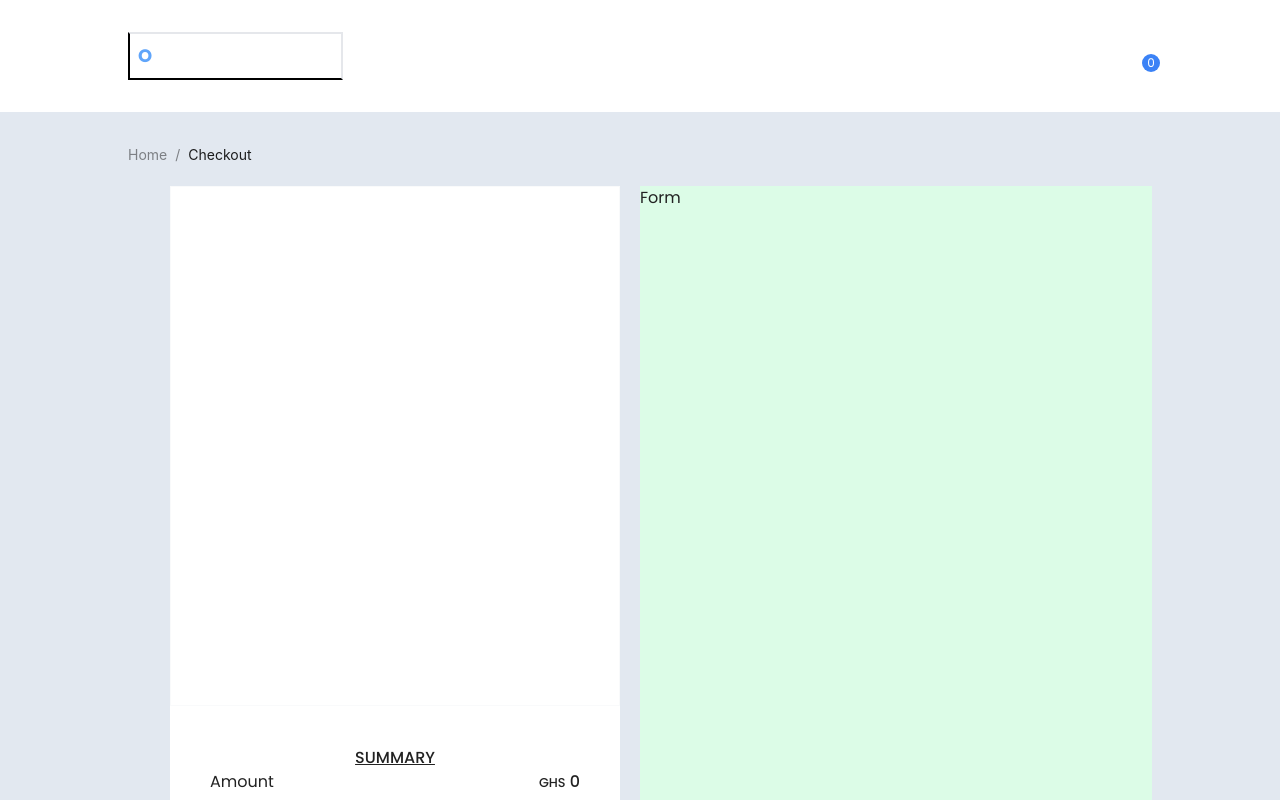
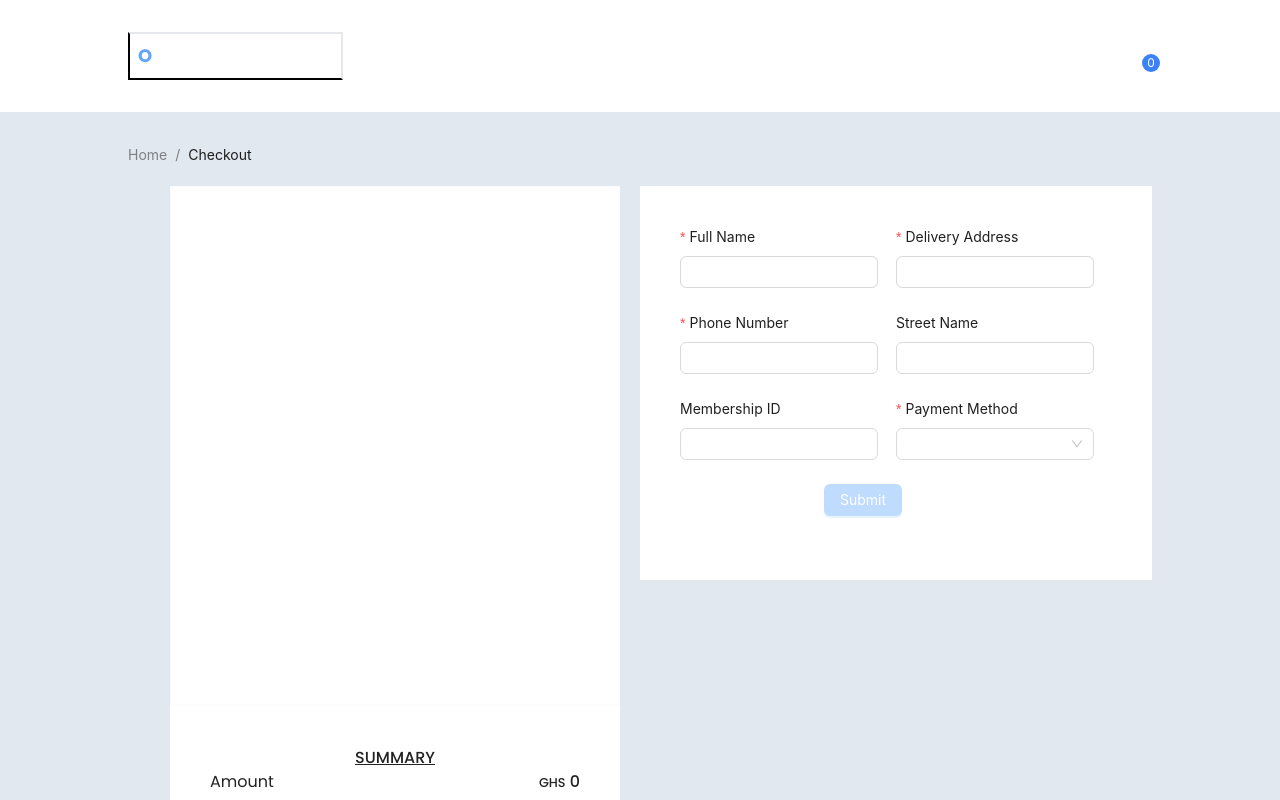
Before and after one commit to ahiekpordavid/ohema, a React (Create React App) app: page /checkout in a window 1280 px wide. Shown: the top 800 px of the page. Built offline with nearby package versions, Linux system fonts and the light colour scheme.

Commit message:
checkout form

```diff
--- a/src/pages/Checkout.js
+++ b/src/pages/Checkout.js
@@ -2,12 +2,15 @@ import React, { useContext } from "react";
 import { CartContext } from "../contexts/CartContext";
 import CheckoutList from "../components/CheckoutList";
 import { SidebarContext } from "../contexts/SidebarContext";
-import { Breadcrumb } from "antd";
+import { Breadcrumb, Col, Row, Select } from "antd";
 import { Link } from "react-router-dom";
+import { Button, Checkbox, Form, Input } from "antd";
 
 const Checkout = () => {
   const { cart, total, itemNumber } = useContext(CartContext);
   const { handleClose } = useContext(SidebarContext);
+  const { Option } = Select;
+
   return (
     <div className="bg-slate-200 h-full pt-[80px]" onClick={handleClose}>
       <div className="container mx-auto  py-16">
@@ -31,25 +34,133 @@ const Checkout = () => {
             </div>
             <div className="mr-5 py-10 w-[450px] px-10 bg-white">
               <div className="flex justify-center">
-                <p className="text-md uppercase  font-medium underline">Summary</p>
+                <p className="text-md uppercase  font-medium underline">
+                  Summary
+                </p>
               </div>
               <div className="flex justify-between mb-2">
                 <h2>Amount</h2>
-                <p className="font-medium"><small>GHS</small> {total}</p>
+                <p className="font-medium">
+                  <small>GHS</small> {total}
+                </p>
               </div>
               <div className="flex justify-between mb-4">
                 <h2>Discount</h2>
-                <p className="font-medium"><small>GHS</small>  0</p>
+                <p className="font-medium">
+                  <small>GHS</small> 0
+                </p>
               </div>
               <div className="flex justify-between mb-4">
                 <h2 className="font-bold text-xl">Total</h2>
-                <p className="font-semibold text-xl text-green-600"><small>GHS</small> {total - 0}</p>
+                <p className="font-semibold text-xl text-green-600">
+                  <small>GHS</small> {total - 0}
+                </p>
               </div>
             </div>
           </div>
 
-          <div style={{ flex: "1" }} className="bg-green-100">
-            Form
+          <div style={{ flex: "1" }} className="">
+            <div className="bg-white max-w-[590px] p-10">
+              <Form
+                name="basic"
+                layout="vertical"
+                onFinish={""}
+                onFinishFailed={""}
+                autoComplete="off"
+              >
+                <Row>
+                  <Col span={11}>
+                    <Form.Item
+                      label="Full Name"
+                      name="fullname"
+                      rules={[
+                        {
+                          required: true,
+                          message: "Please input your full name!",
+                        },
+                      ]}
+                    >
+                      <Input />
+                    </Form.Item>
+
+                    <Form.Item
+                      label="Phone Number"
+                      name="phoneNumber"
+                      rules={[
+                        {
+                          required: true,
+                          message: "Please input your phone number!",
+                        },
+                      ]}
+                    >
+                      <Input />
+                    </Form.Item>
+
+                    <Form.Item label="Membership ID" name="membership">
+                      <Input />
+                    </Form.Item>
+                  </Col>
+                  <Col span={1}></Col>
+
+                  <Col span={11}>
+                    <Form.Item
+                      label="Delivery Address"
+                      name="address1"
+                      rules={[
+                        {
+                          required: true,
+                          message: "Please input your full name!",
+                        },
+                      ]}
+                    >
+                      <Input />
+                    </Form.Item>
+
+                    <Form.Item name="address2" label="Street Name">
+                      <Input />
+                    </Form.Item>
+
+                    <Form.Item
+                      label="Payment Method"
+                      name="paymentMethod"
+                      style={{ marginBottom: "5px" }}
+                      rules={[
+                        {
+                          required: true,
+                          message: "Please select a integration type",
+                        },
+                        {
+                          type: "string",
+                        },
+                      ]}
+                    >
+                      <Select >
+                        <Option value="WALLETSERVICES" style={{ padding: 9 }}>
+                          Cash
+                        </Option>
+                        <Option value="FISERVICES" style={{ padding: 9 }}>
+                          Support Scheme
+                        </Option>
+                      </Select>
+                    </Form.Item>
+                  </Col>
+                </Row>
+                <Form.Item
+                  wrapperCol={{
+                    offset: 8,
+                    span: 16,
+                  }}
+                >
+                  <Button
+                    type="primary"
+                    htmlType="submit"
+                    className="bg-blue-200"
+                  >
+                    Submit
+                  </Button>
+                </Form.Item>
+              </Form>
+            </div>
           </div>
         </div>
       </div>
```
